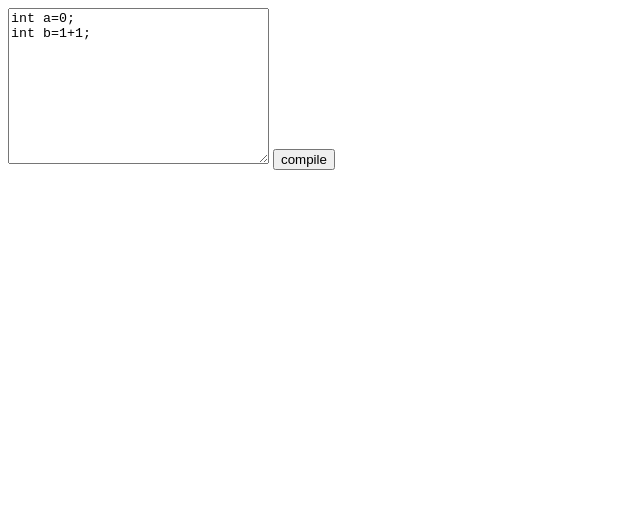
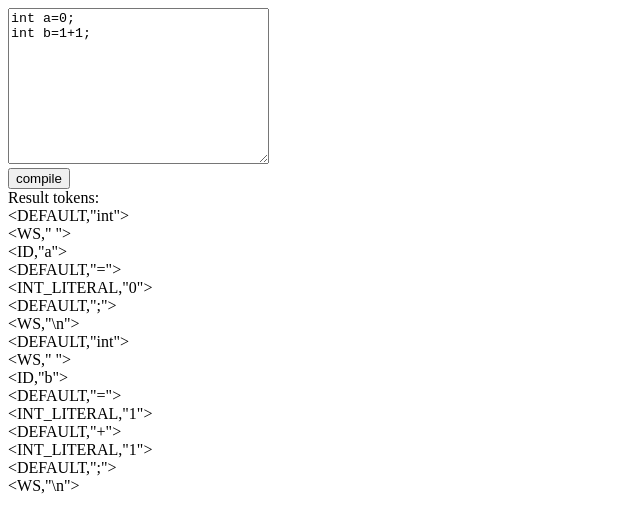
Before and after one commit to CatTail/catpreter, a plain HTML site: page index.html in a window 1280 px wide. Both pictures are taken after a click on the button "compile". Shown: the whole page, without its empty margins (0-640 px from the left). Drawn offline with Linux system fonts and the light colour scheme.

Commit message:
Lexer complete!

```diff
--- a/cat.js
+++ b/cat.js
@@ -147,6 +147,7 @@ Cat.randomString = (function(){
 	}
 	return __randomString;
 })();
+//replace string placeholder with arguments
 Cat.format = function(original){
 	var args = arguments;
 	return original.replace(/\{(\d+)\}/gi,function(match,p1){
@@ -218,5 +219,3 @@ Cat.animate = function(element,properties,duration){
 	},rate);
 
 };
-
-//exports.Cat = Cat;
--- a/index.html
+++ b/index.html
@@ -10,17 +10,26 @@
 <textarea id="source" name="" rows="10" cols="30">
 int a=0;
 int b=1+1;
-</textarea>
-	<button id="compile">compile</button>
+</textarea><br>
+	<button id="compile">compile</button><br>
+	Result tokens:
+	<div id="display"></div>
 	<script type="text/javascript">
 		Cat.querySelectorAll('#compile')[0].onclick = function(){
 			var source = Cat.querySelectorAll('#source')[0].value;
 			console.log(source);
 			var lexer = new Lexer(source);
+			var result = '';
 			for (var token = lexer.next() ; lexer.hasNext() ; token = lexer.next()) {
+				result += elegantDisplay(token);
 				console.log(token);
 			}
+			Cat.querySelectorAll('#display')[0].innerHTML = result;
 		};
+		function elegantDisplay(token){
+			var value = token.value === '\n' ? '\\n' : token.value;
+			return Cat.format('&lt;{0},"{1}"&gt;<br>',token.name,value);
+		}
 	</script>
 </body>
 </html>
```
